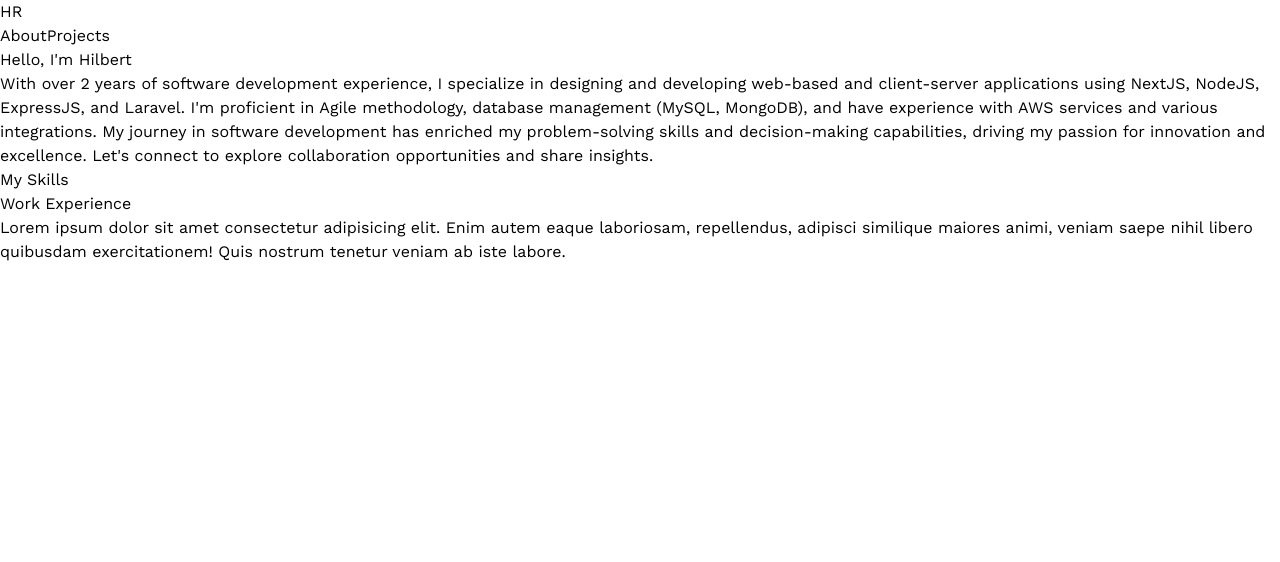
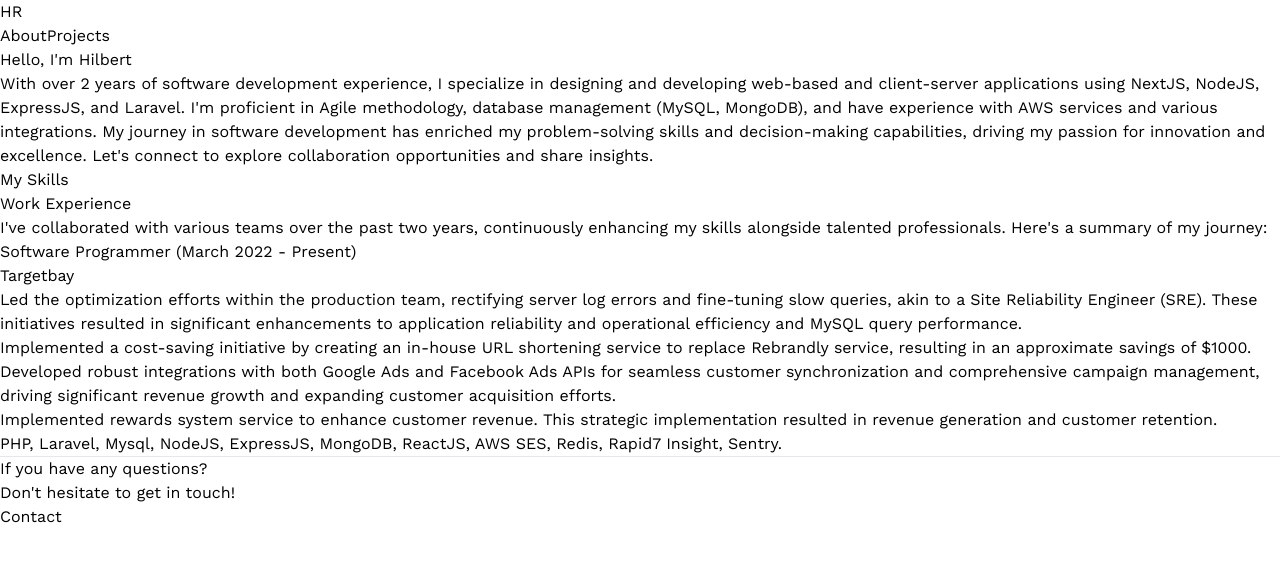
Before and after one commit to HilbertRuban/3d_portfolio, a React (Vite) app: page /about in a window 1280 px wide. Shown: the top 562 px of the page. Built offline with nearby package versions, Linux system fonts and the light colour scheme.

Commit message:
add about page

```diff
--- a/src/components/CTA.jsx
+++ b/src/components/CTA.jsx
@@ -4,8 +4,8 @@ const CTA = () => {
   return (
     <section className="cta">
       <p className="cta-text">
-        Have a project in mind? <br className="sm:block hidden" />
-        Let’s build something together!
+        If you have any questions? <br className="sm:block hidden" />
+        Don't hesitate to get in touch!
       </p>
       <Link to="/contact" className="btn">
         Contact
--- a/src/constants/index.js
+++ b/src/constants/index.js
@@ -164,16 +164,15 @@ export const skills = [
 
 export const experiences = [
   {
-    title: "React.js Developer",
-    company_name: "Starbucks",
-    icon: starbucks,
-    iconBg: "#accbe1",
-    date: "March 2020 - April 2021",
+    title: "Software Programmer",
+    company_name: "Targetbay",
+    date: "March 2022 - Present",
     points: [
-      "Developing and maintaining web applications using React.js and other related technologies.",
-      "Collaborating with cross-functional teams including designers, product managers, and other developers to create high-quality products.",
-      "Implementing responsive design and ensuring cross-browser compatibility.",
-      "Participating in code reviews and providing constructive feedback to other developers.",
+      "Led the optimization efforts within the production team, rectifying server log errors and fine-tuning slow queries, akin to a Site Reliability Engineer (SRE). These initiatives resulted in significant enhancements to application reliability and operational efficiency and MySQL query performance.",
+      "Implemented a cost-saving initiative by creating an in-house URL shortening service to replace Rebrandly service, resulting in an approximate savings of $1000.",
+      "Developed robust integrations with both Google Ads and Facebook Ads APIs for seamless customer synchronization and comprehensive campaign management, driving significant revenue growth and expanding customer acquisition efforts.",
+      "Implemented rewards system service to enhance customer revenue. This strategic implementation resulted in revenue generation and customer retention.",
+      "PHP, Laravel, Mysql, NodeJS, ExpressJS, MongoDB, ReactJS, AWS SES, Redis, Rapid7 Insight, Sentry."
     ],
   },
 ];
--- a/src/pages/About.jsx
+++ b/src/pages/About.jsx
@@ -1,4 +1,5 @@
-import { skills } from "../constants";
+import CTA from "../components/CTA";
+import { experiences, skills } from "../constants";
 
 const About = () => {
   return (
@@ -42,14 +43,45 @@ const About = () => {
         <h3 className="subhead-text">Work Experience</h3>
         <div className="mt-5 flex flex-col gap-3 text-slate-500">
           <p>
-            Lorem ipsum dolor sit amet consectetur adipisicing elit. Enim autem
-            eaque laboriosam, repellendus, adipisci similique maiores animi,
-            veniam saepe nihil libero quibusdam exercitationem! Quis nostrum
-            tenetur veniam ab iste labore.
+            I've collaborated with various teams over the past two years,
+            continuously enhancing my skills alongside talented professionals.
+            Here's a summary of my journey:
           </p>
         </div>
-        <div className="mt-12 flex"></div>
+        <div className="mt-12">
+          {experiences.map((experience) => (
+            <>
+              <div>
+                <h3 className="text-black text-xl font-poppins font-semibold">
+                  {experience.title}{" "}
+                  <span className="text-sm text-black-500/50">
+                    ({experience.date})
+                  </span>
+                </h3>
+                <p
+                  className="text-black-500 font-medium text-base"
+                  style={{ margin: 0 }}
+                >
+                  {experience.company_name}
+                </p>
+              </div>
+              <ul className="my-5 list-disc ml-5 space-y-2">
+                {experience.points.map((point, index) => (
+                  <li
+                    key={`experience-point-${index}`}
+                    className="text-black-500/80 pl-1 text-lg"
+                  >
+                    {point}
+                  </li>
+                ))}
+              </ul>
+            </>
+          ))}
+        </div>
       </div>
+      <hr className="border-slate-200" />
+
+      <CTA />
     </section>
   );
 };
```
